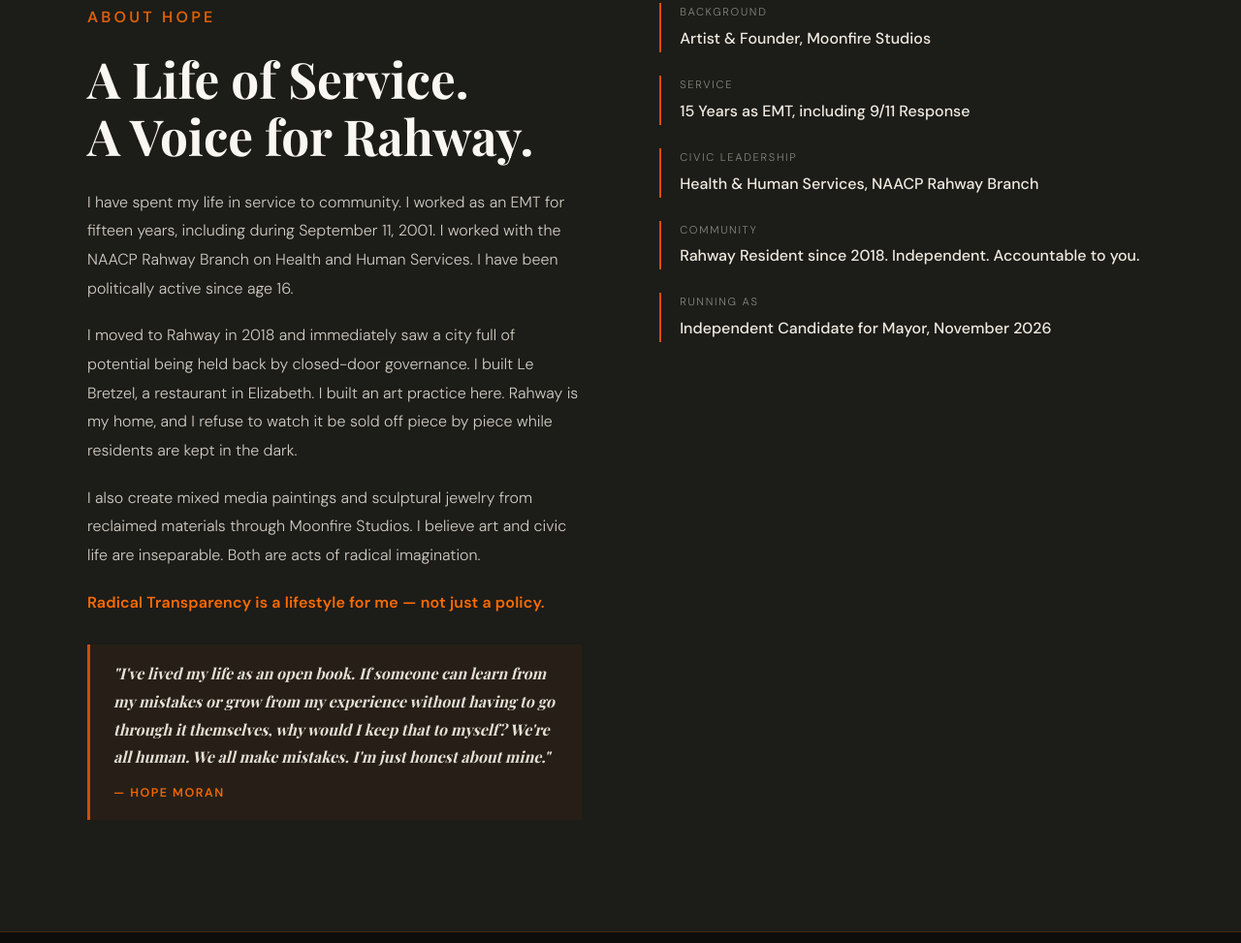
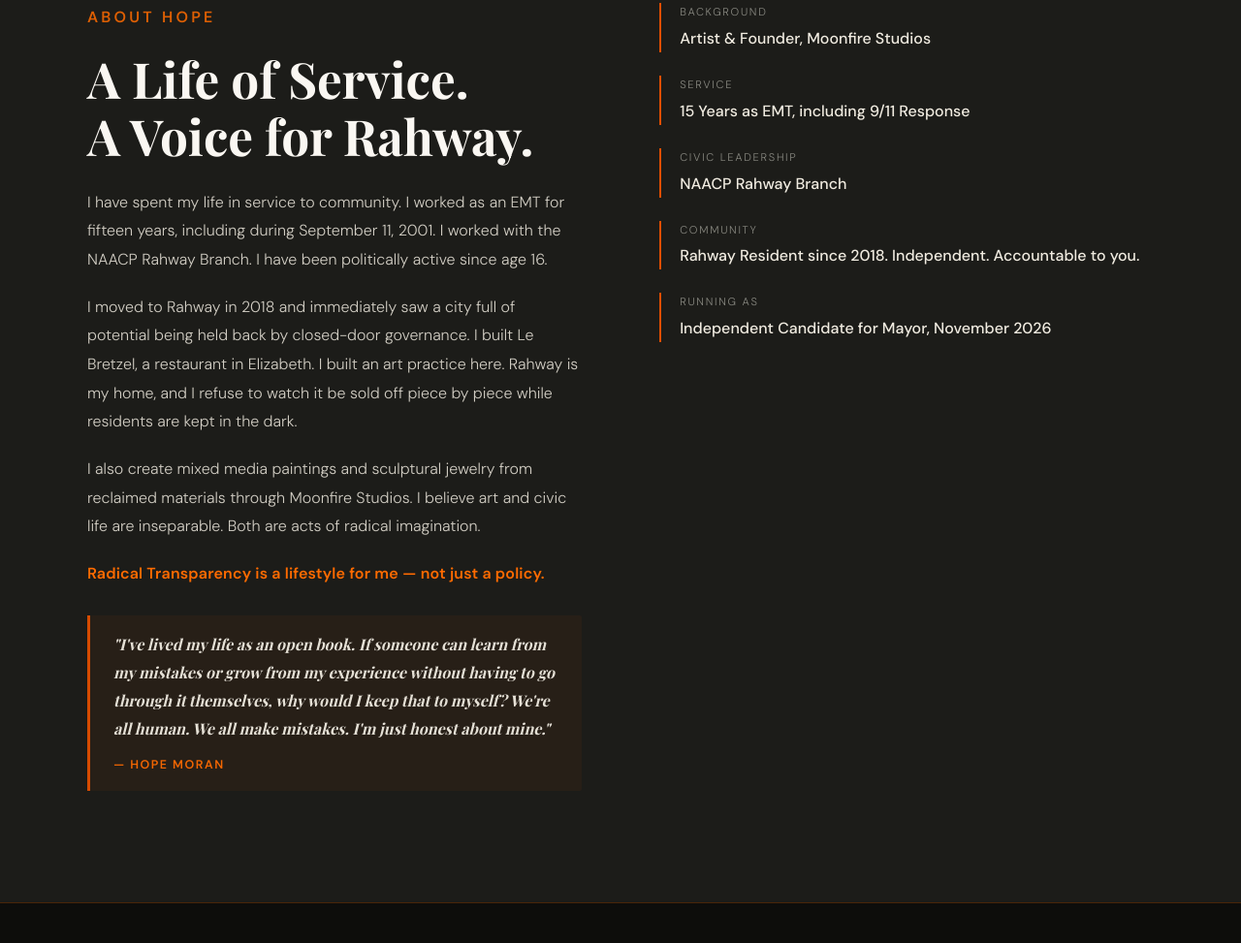
Before and after one commit to Moonfire69/hopeforrahway.com, a plain HTML site: page index.html in a window 1280 px wide. Shown: the part 975-1948 px from the top of the page at 97% size. Drawn offline with nearby package versions, Linux system fonts and the light colour scheme; a web font is replaced by a local one.

Commit message:
Simplify NAACP reference

```diff
--- a/index.html
+++ b/index.html
@@ -457,7 +457,7 @@ h1            { animation: fadeUp 0.6s 0.15s ease both; }
         <div class="about-left">
           <p class="section-label">About Hope</p>
           <h2>A Life of Service.<br>A Voice for Rahway.</h2>
-          <p>I have spent my life in service to community. I worked as an EMT for fifteen years, including during September 11, 2001. I worked with the NAACP Rahway Branch on Health and Human Services. I have been politically active since age 16.</p>
+          <p>I have spent my life in service to community. I worked as an EMT for fifteen years, including during September 11, 2001. I worked with the NAACP Rahway Branch. I have been politically active since age 16.</p>
           <p>I moved to Rahway in 2018 and immediately saw a city full of potential being held back by closed-door governance. I built Le Bretzel, a restaurant in Elizabeth. I built an art practice here. Rahway is my home, and I refuse to watch it be sold off piece by piece while residents are kept in the dark.</p>
           <p>I also create mixed media paintings and sculptural jewelry from reclaimed materials through Moonfire Studios. I believe art and civic life are inseparable. Both are acts of radical imagination.</p>
           <p class="about-transparency-line">Radical Transparency is a lifestyle for me &mdash; not just a policy.</p>
@@ -477,7 +477,7 @@ h1            { animation: fadeUp 0.6s 0.15s ease both; }
           </div>
           <div class="fact-item">
             <p class="fact-label">Civic Leadership</p>
-            <p class="fact-value">Health &amp; Human Services, NAACP Rahway Branch</p>
+            <p class="fact-value">NAACP Rahway Branch</p>
           </div>
           <div class="fact-item">
             <p class="fact-label">Community</p>
```
